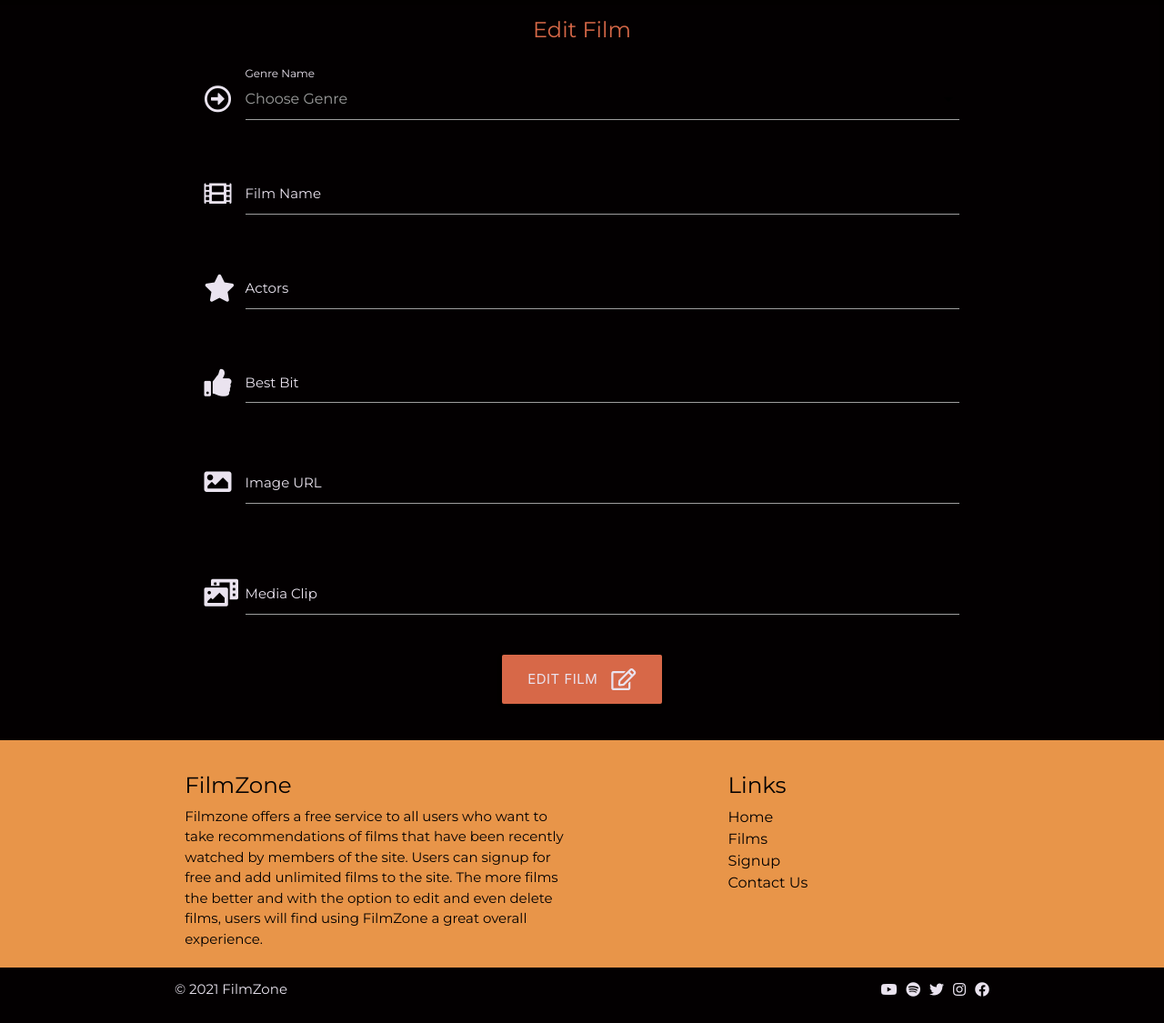
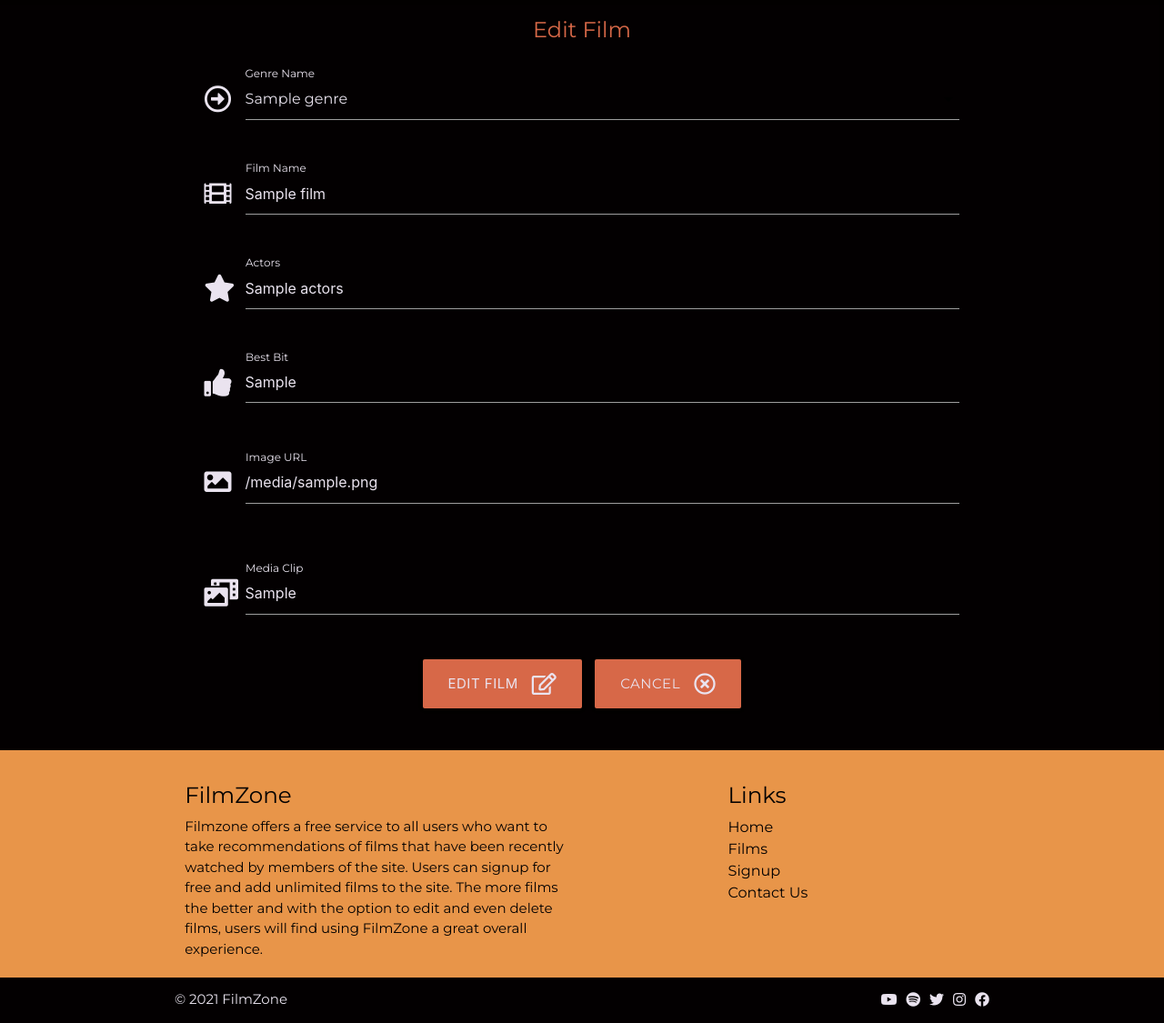
Before and after one commit to liamwalsh1980/Milestone-Project-3, a Flask app: template templates/edit_film.html in a window 1280 px wide. Shown: the part 64-1189 px from the top of the page at 91% size. Before the commit the page ends 1160 px from the top, so only its background shows below. Run offline with Flask 2, Linux system fonts and the light colour scheme; the template is opened without the code that fills it: most values are stand-ins (such as "Sample title", 1, 10 or a date in 2020); some libraries are stand-ins or nearby versions; some web fonts are replaced.

Commit message:
Applied data to the edit film template

```diff
--- a/static/css/style.css
+++ b/static/css/style.css
@@ -304,10 +304,6 @@ ul li a:hover {
     color: #030001;
 }
 
-/* .add_film_text {
-    color: #EAE3EF;
-} */
-
 /* Add film template */
 
 .select-wrapper input.select-dropdown {
@@ -352,6 +348,14 @@ ul li a:hover {
     border-bottom: 1px solid #d76848;
 }
 
+.add_film_text, .select-wrapper input.select-dropdown  {
+    color: #EAE3EF;
+}
+
+/* .input-field.col .prefix ~ label, .input-field.col .prefix ~ .validate ~ label[genre_name] {
+    color: #030001;
+} */
+
 /* Buttons */
 
 .btn-text {
@@ -377,6 +381,10 @@ ul li a:hover {
 
 .btn-large:hover {
     background-color: #647737;
+}
+
+.button-padding {
+    margin: 5px;
 }
 
 /* flash messages */
--- a/templates/add_film.html
+++ b/templates/add_film.html
@@ -16,7 +16,7 @@
                     <div class="input-field col s12 add_film_text">
                         <i class="far fa-arrow-alt-circle-right prefix"></i>
                         <select id="genre_name" name="genre_name" class="validate" required>
-                            <option value="" disabled selected>Choose Genre</option>
+                            <option value="" disabled selected class="add_film_text">Choose from list</option>
                             {% for genre in genres %}
                                 <option value="{{ genre.genre_name }}">{{ genre.genre_name }}</option>
                             {% endfor %}
--- a/templates/edit_film.html
+++ b/templates/edit_film.html
@@ -16,9 +16,13 @@
                     <div class="input-field col s12 add_film_text">
                         <i class="far fa-arrow-alt-circle-right prefix"></i>
                         <select id="genre_name" name="genre_name" class="validate" required>
-                            <option value="" disabled selected>Choose Genre</option>
+                            <option value="" disabled>Choose Genre</option>
                             {% for genre in genres %}
-                                <option value="{{ genre.genre_name }}">{{ genre.genre_name }}</option>
+                                {% if genre.genre_name == film.genre_name %}
+                                    <option value="{{ genre.genre_name }}" selected>{{ genre.genre_name }}</option>
+                                {% else %}
+                                    <option value="{{ genre.genre_name }}">{{ genre.genre_name }}</option>
+                                {% endif %}
                             {% endfor %}
                         </select>
                         <label for="genre_name">Genre Name</label>
@@ -29,7 +33,7 @@
                     <div class="input-field col s12">
                         <i class="fas fa-film prefix"></i>
                         <input id="film_name" name="film_name" minlength="1" maxlength="100"
-                            type="text" class="validate add_film_text" required>
+                            value="{{ film.film_name }}" type="text" class="validate add_film_text" required>
                         <label for="film_name">Film Name</label>
                     </div>
                 </div>
@@ -38,7 +42,7 @@
                     <div class="input-field col s12">
                         <i class="fas fa-star prefix"></i>
                         <input id="actors" name="actors" minlength="3" maxlength="100"
-                        type="text" class="validate add_film_text" required>
+                        value="{{ film.actors }}" type="text" class="validate add_film_text" required>
                         <label for="actors">Actors</label>
                     </div>
                 </div>
@@ -47,7 +51,7 @@
                     <div class="input-field col s12">
                         <i class="fas fa-thumbs-up prefix"></i>
                         <textarea id="best_bit" name="best_bit" minlength="5" maxlength="100"
-                        class="validate materialize-textarea add_film_text" required></textarea>
+                        class="validate materialize-textarea add_film_text" required>{{ film.best_bit }}</textarea>
                         <label for="best_bit">Best Bit</label>
                     </div>
                 </div>
@@ -55,7 +59,8 @@
                 <div class="row">
                     <div class="input-field col s12">
                         <i class="fas fa-image prefix"></i>
-                        <input id="image" name="image" type="url" pattern="https?://.+" class="validate add_film_text">
+                        <input id="image" name="image" type="url" pattern="https?://.+" value="{{ film.image }}"
+                        class="validate add_film_text">
                         <label for="image">Image URL</label>
                         <span class="helper-text" data-error="enter valid URL" data-success="right"></span>
                     </div>
@@ -64,14 +69,18 @@
                 <div class="row">
                     <div class="input-field col s12">
                         <i class="fas fa-photo-video prefix"></i>
-                        <input id="media_clip" name="media_clip" type="text" class="validate add_film_text">
+                        <input id="media_clip" name="media_clip" type="text" value="{{ film.media_clip }}"
+                        class="validate add_film_text">
                         <label for="media_clip">Media Clip</label>
                     </div>
                 </div>
-                <!-- Submit button to Edit a film already added -->
                 <div class="row center-align">
+                    <!-- Submit button to Edit a film already added -->
                     <div class="col s12"></div>
-                    <button type="submit" class="btn-large btn-text">Edit Film <i class="far fa-edit right"></i></button>
+                    <button type="submit" class="btn-large btn-text button-padding">Edit Film <i class="far fa-edit right"></i></button>
+                    <!-- Cancel Edit and return to user profile -->
+                    <div class="col s12"></div>
+                    <a href="{{ url_for('profile', username=session['user']) }}" class="btn-large btn-text button-padding">Cancel<i class="far fa-times-circle right"></i></a>
                 </div>
             </form>
         </div>
```
